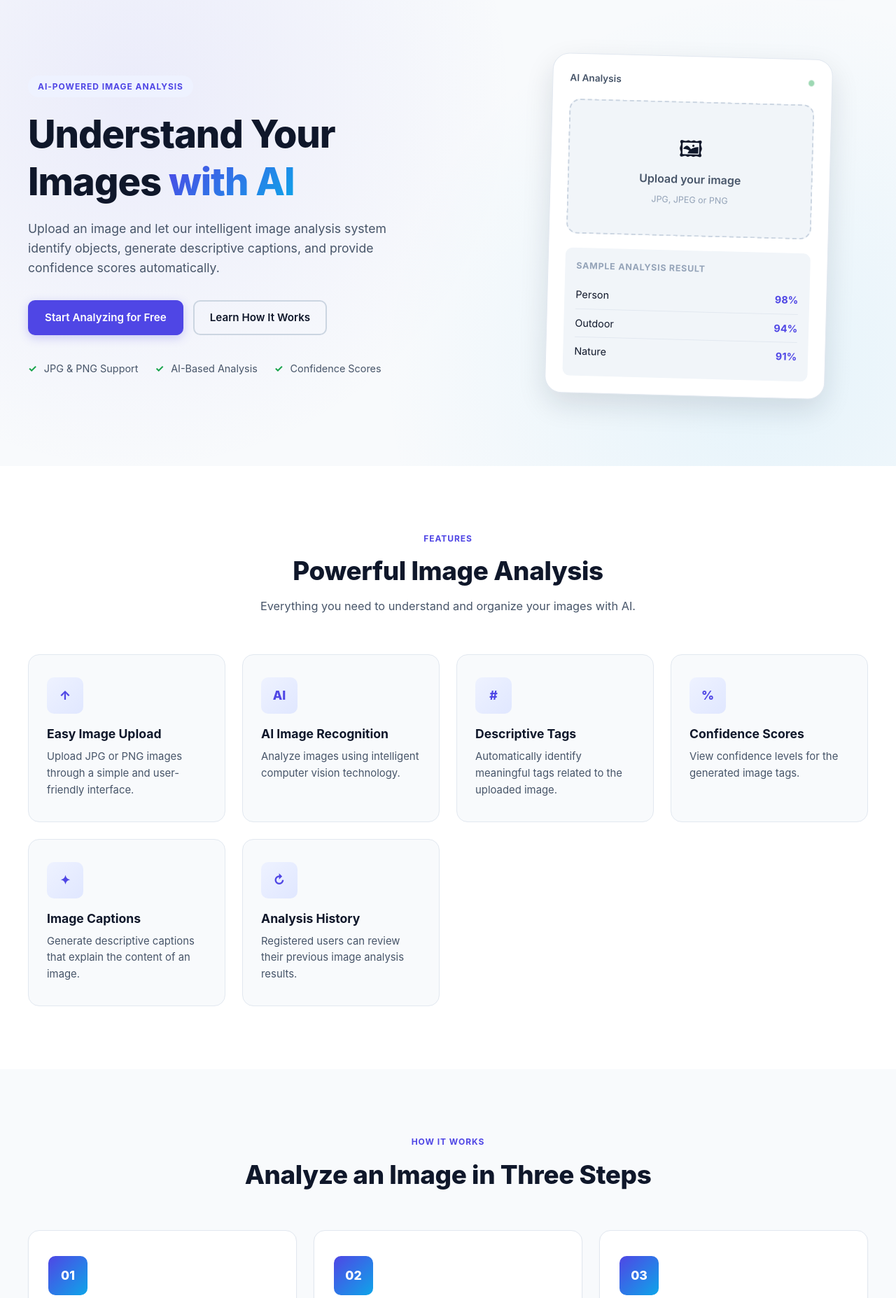
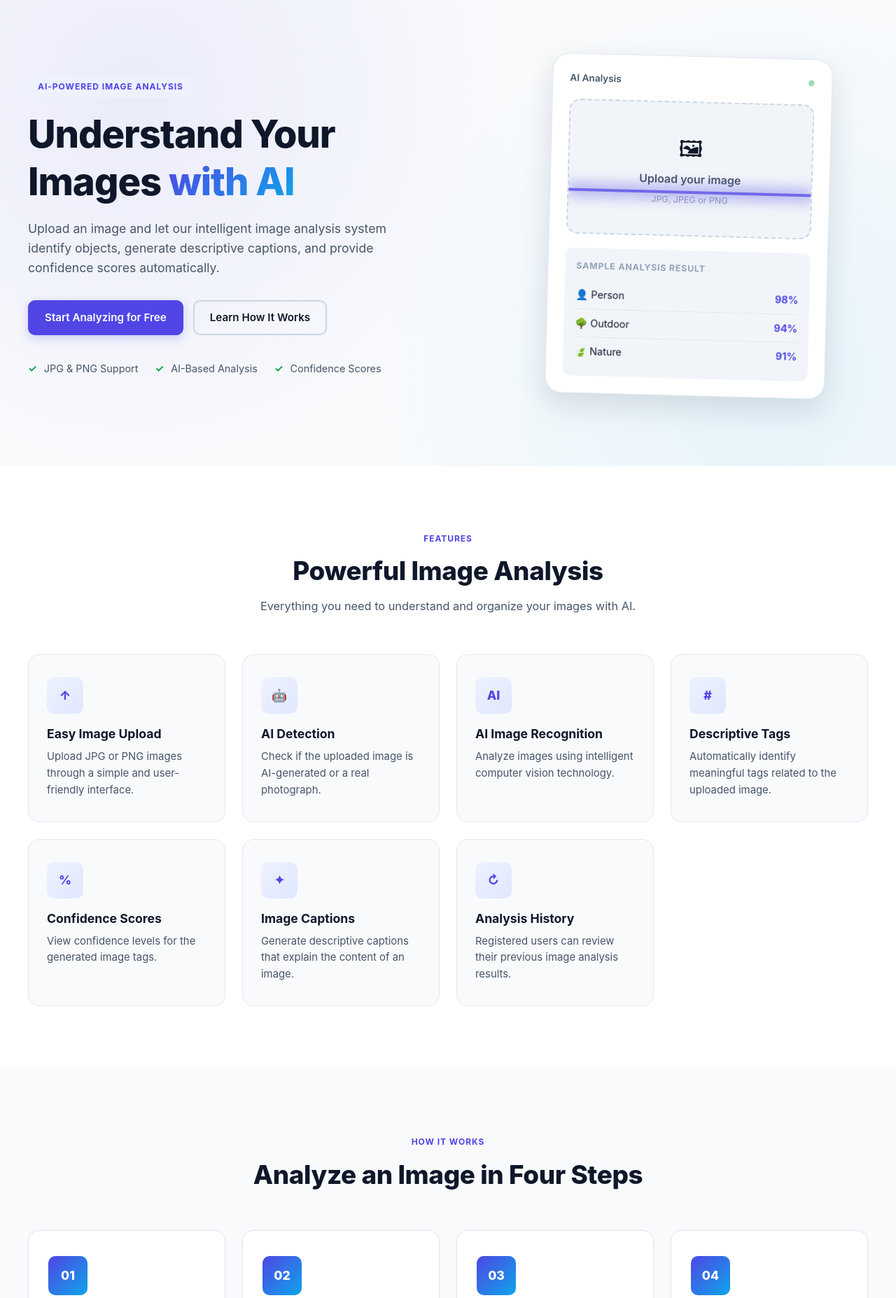
Before and after one commit to ranagk/image-tag-ai, a Flask app: page / in a window 1280 px wide. Shown: the part 73-1928 px from the top of the page at 70% size. Run offline with Flask 3, Linux system fonts and the light colour scheme.

Commit message:
Added AI Detection with database columns

```diff
--- a/app.py
+++ b/app.py
@@ -1,3 +1,4 @@
+import requests
 from PIL import Image
 from google.genai import types
 import resend
@@ -154,6 +155,50 @@
     except Exception as e:
         print(f"❌ Azure API Error: {e}")
         return "Could not analyze image.", []
+
+
+
+def detect_ai_image(image_path):
+    """Sightengine se check karta hai ke image AI-generated hai ya nahi."""
+    try:
+        api_user = os.getenv("SIGHTENGINE_USER")
+        api_secret = os.getenv("SIGHTENGINE_SECRET")
+
+        if not api_user or not api_secret:
+            print("❌ Sightengine keys missing!")
+            return None
+
+        # API ko request bhejo
+        with open(image_path, "rb") as f:
+            files = {'media': f}
+            params = {
+                'models': 'genai', # Ye model AI-generated images detect karta hai
+                'api_user': api_user,
+                'api_secret': api_secret
+            }
+            response = requests.post('https://api.sightengine.com/1.0/check.json', files=files, data=params)
+            result = response.json()
+
+        if result.get("status") == "success":
+            # Sightengine ka response check karo
+            ai_score = result.get("type", {}).get("ai_generated", 0.0)
+            if isinstance(ai_score, dict):
+                ai_score = ai_score.get("score", 0.0)
+
+            # Agar score 0.5 se zyada hai, toh matlab AI-generated hai
+            is_ai = float(ai_score) > 0.5
+            return {
+                "is_ai": is_ai,
+                "confidence": float(ai_score),
+                "raw": result
+            }
+        else:
+            print(f"❌ Sightengine API error: {result.get('error', {})}")
+            return None
+
+    except Exception as e:
+        print(f"❌ Sightengine Exception: {e}")
+        return None
 # =========================================================
 # DATABASE CONFIG
 # =========================================================
@@ -615,19 +660,34 @@
     file.save(save_path)
 
     print("⏳ Sending image to Microsoft Azure...")
-    # Yahan function change kiya gaya hai
     caption, tags = analyze_image_with_azure(save_path)
     print(f"✅ Azure Analysis done. Tags found: {len(tags)}")
+
+    # --- NAYA CODE: Sightengine se AI Detection ---
+    print("🔍 Checking if image is AI-generated...")
+    ai_result = detect_ai_image(save_path)
+
+    is_ai = False
+    ai_confidence = 0.0
+
+    if ai_result:
+        is_ai = ai_result["is_ai"]
+        ai_confidence = ai_result["confidence"]
+        print(f"✅ AI Detection: is_ai={is_ai}, confidence={ai_confidence:.2f}")
+    else:
+        print("⚠️ AI Detection failed or keys missing.")
+    # ----------------------------------------------
 
     tags_json = json.dumps(tags)
     db = get_db()
     cursor = db.cursor(dictionary=True)
 
     try:
+        # Database mein save karte waqt naye columns bhi add kiye hain
         cursor.execute(
-            "INSERT INTO analyses (user_id, image_name, original_name, caption, tags_json, created_at) "
-            "VALUES (%s, %s, %s, %s, %s, %s)",
-            (session["user_id"], unique_name, original_name, caption, tags_json, datetime.now())
+            "INSERT INTO analyses (user_id, image_name, original_name, caption, tags_json, is_ai, ai_confidence, created_at) "
+            "VALUES (%s, %s, %s, %s, %s, %s, %s, %s)",
+            (session["user_id"], unique_name, original_name, caption, tags_json, is_ai, ai_confidence, datetime.now())
         )
         db.commit()
         analysis_id = cursor.lastrowid
@@ -641,7 +701,6 @@
         return render_template("error.html", error_message="Database error. Please try again.")
     finally:
         cursor.close()
-
 @app.route("/result/<int:analysis_id>")
 @login_required
 def result(analysis_id):
@@ -664,6 +723,8 @@
             "date": analysis["created_at"].strftime("%Y-%m-%d %H:%M"),
             "caption": analysis["caption"],
             "tags": tags_list,
+            "is_ai": analysis.get("is_ai", False),
+            "ai_confidence": analysis.get("ai_confidence", 0.0)
         }
         return render_template("result.html", result=result_data)
     finally:
@@ -719,35 +780,61 @@
         p.setFont("Helvetica-Bold", 12)
         p.drawString(text_x, 600, "AI Service: ")
         p.setFont("Helvetica", 12)
-        p.drawString(text_x, 580, "Google Gemini AI")
+        p.drawString(text_x, 580, "Microsoft Azure AI")
+
+        # --- AI Detection Result ---
+        p.setFont("Helvetica-Bold", 12)
+        p.drawString(text_x, 550, "AI Detection: ")
+        p.setFont("Helvetica", 12)
+
+        is_ai = analysis.get("is_ai", False)
+        ai_conf = analysis.get("ai_confidence", 0.0)
+
+        if is_ai:
+            p.setFillColorRGB(0.8, 0.2, 0.2) # Red
+            p.drawString(text_x, 530, f"AI-Generated ({ai_conf * 100:.1f}%)")
+        else:
+            p.setFillColorRGB(0.2, 0.6, 0.2) # Green
+            p.drawString(text_x, 530, f"Real Image ({(1 - ai_conf) * 100:.1f}%)")
+
+        p.setFillColorRGB(0, 0, 0) # Black wapas
+        # ---------------------------
 
         p.setFont("Helvetica-Bold", 12)
-        p.drawString(text_x, 540, "Image Caption:")
+        p.drawString(text_x, 500, "Image Caption:")
         p.setFont("Helvetica-Oblique", 11)
 
         caption = str(analysis["caption"])
         if len(caption) > 40:
-            p.drawString(text_x, 520, caption[:40] + "...")
-            p.drawString(text_x, 505, caption[40:80])
+            p.drawString(text_x, 480, caption[:40] + "...")
+            p.drawString(text_x, 465, caption[40:80])
         else:
-            p.drawString(text_x, 520, caption)
+            p.drawString(text_x, 480, caption)
 
+        # --- NAYA CODE: Tags ko 2 columns mein divide karo ---
         p.setFont("Helvetica-Bold", 14)
         p.drawString(50, 340, "Detected Tags")
-        p.setFont("Helvetica", 12)
+        p.setFont("Helvetica", 10) # Font size chhota kiya
 
         y_position = 320
+        col_1_x = 60   # Pehla column left
+        col_2_x = 310  # Doosra column right
+
         if tags_list:
-            for tag in tags_list:
-                tag_text = f"• {tag['name'].capitalize()} : {int(tag['confidence'] * 100)}% confidence"
-                p.drawString(60, y_position, tag_text)
-                y_position -= 20
-                if y_position < 60:
-                    p.showPage()
-                    p.setFont("Helvetica", 12)
-                    y_position = 750
+            # Half tags pehle column mein, half doosre mein
+            half_length = (len(tags_list) + 1) // 2
+
+            for i, tag in enumerate(tags_list):
+                tag_text = f"• {tag['name'].capitalize()} : {int(tag['confidence'] * 100)}%"
+
+                # Left ya Right column decide karo
+                if i < half_length:
+                    p.drawString(col_1_x, y_position - (i * 18), tag_text)
+                else:
+                    p.drawString(col_2_x, y_position - ((i - half_length) * 18), tag_text)
         else:
             p.drawString(60, y_position, "No tags detected.")
+        # -----------------------------------------------------
 
         p.setFont("Helvetica-Oblique", 10)
         p.drawString(50, 30, "Generated by Image Analysis & Tagging Web Application")
@@ -819,6 +906,8 @@
             "date": analysis["created_at"].strftime("%Y-%m-%d %H:%M"),
             "caption": analysis["caption"],
             "tags": tags_list,
+            "is_ai": analysis.get("is_ai", False),
+            "ai_confidence": analysis.get("ai_confidence", 0.0)
         }
         return render_template("history-detail.html", result=result_data)
     finally:
--- a/static/css/style.css
+++ b/static/css/style.css
@@ -2364,3 +2364,32 @@
         top: auto !important;
     }
 }
+/* ==========================================================================
+   HERO SECTION ANIMATIONS (index.html)
+   ========================================================================== */
+
+/* Scan Line ko dabbe ke andar rakhne ke liye */
+.image-placeholder {
+    position: relative; /* Ye zaroori hai taake scan line isi ke andar rahe */
+    overflow: hidden;   /* Scan line bahar na nikle */
+}
+
+.scan-line {
+    position: absolute;
+    top: -10%;
+    left: 0;
+    width: 100%;
+    height: 4px;
+    background: rgba(79, 70, 229, 0.8);
+    box-shadow: 0 0 20px 4px rgba(79, 70, 229, 0.6);
+    z-index: 1;
+    animation: scan 2.5s infinite linear;
+    pointer-events: none;
+}
+
+@keyframes scan {
+    0% { top: -10%; opacity: 0; }
+    10% { opacity: 1; }
+    90% { opacity: 1; }
+    100% { top: 110%; opacity: 0; }
+}
--- a/templates/index.html
+++ b/templates/index.html
@@ -72,7 +72,10 @@
                     <span class="status-dot" aria-label="System active">●</span>
                 </div>
 
+
+
                 <div class="image-placeholder">
+                    <div class="scan-line"></div>
                     <div class="image-icon" aria-hidden="true">🖼</div>
                     <p>Upload your image</p>
                     <small>JPG, JPEG or PNG</small>
@@ -80,9 +83,9 @@
 
                 <div class="sample-result">
                     <div class="result-title">Sample Analysis Result</div>
-                    <div class="tag-row"><span>Person</span><strong>98%</strong></div>
-                    <div class="tag-row"><span>Outdoor</span><strong>94%</strong></div>
-                    <div class="tag-row"><span>Nature</span><strong>91%</strong></div>
+                    <div class="tag-row anim-tag-1"><span>👤 Person</span><strong>98%</strong></div>
+                    <div class="tag-row anim-tag-2"><span>🌳 Outdoor</span><strong>94%</strong></div>
+                    <div class="tag-row anim-tag-3"><span>🍃 Nature</span><strong>91%</strong></div>
                 </div>
             </div>
         </div>
@@ -102,6 +105,12 @@
             <div class="feature-icon" aria-hidden="true">↑</div>
             <h3>Easy Image Upload</h3>
             <p>Upload JPG or PNG images through a simple and user-friendly interface.</p>
+        </article>
+
+        <article class="feature-card">
+            <div class="feature-icon" aria-hidden="true">🤖</div>
+            <h3>AI Detection</h3>
+            <p>Check if the uploaded image is AI-generated or a real photograph.</p>
         </article>
 
         <article class="feature-card">
@@ -140,10 +149,10 @@
 <section id="how-it-works" class="steps-section">
     <div class="section-heading">
         <span class="section-label">HOW IT WORKS</span>
-        <h2>Analyze an Image in Three Steps</h2>
+        <h2>Analyze an Image in Four Steps</h2>
     </div>
 
-    <div class="steps-container">
+    <div class="steps-container" style="grid-template-columns: repeat(auto-fit, minmax(200px, 1fr));">
         <article class="step-card">
             <div class="step-number">01</div>
             <h3>Upload</h3>
@@ -152,14 +161,20 @@
 
         <article class="step-card">
             <div class="step-number">02</div>
-            <h3>Analyze</h3>
-            <p>The image is processed using the integrated AI image analysis service.</p>
+            <h3>AI Analysis</h3>
+            <p>The image is processed to generate tags and captions.</p>
         </article>
 
         <article class="step-card">
             <div class="step-number">03</div>
+            <h3>AI Detection</h3>
+            <p>Check if the image is AI-generated or a real photograph.</p>
+        </article>
+
+        <article class="step-card">
+            <div class="step-number">04</div>
             <h3>View Results</h3>
-            <p>Review the generated tags, confidence scores, and image caption.</p>
+            <p>Review the tags, confidence scores, caption, and detection results.</p>
         </article>
     </div>
 </section>
```
Also changed, not shown: templates/history-detail.html (+21 -0 lines), templates/result.html (+26 -1 lines), templates/upload.html (+7 -0 lines).
